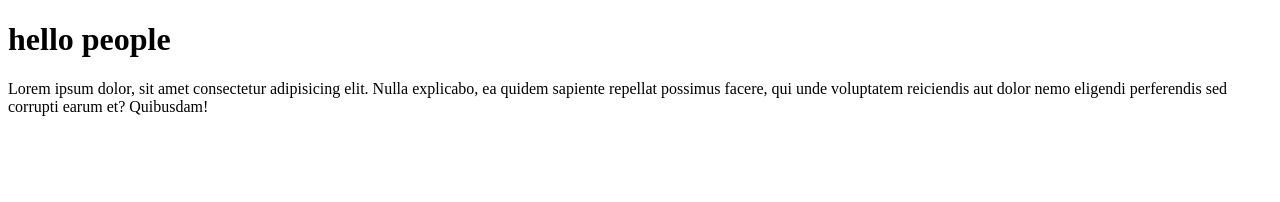
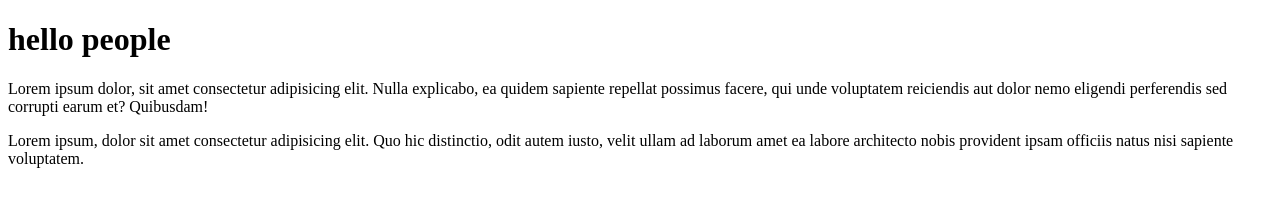
Before and after one commit to Squisito78/LAPTOP-repo, a plain HTML site: page index.html in a window 1280 px wide. Drawn offline with Linux system fonts and the light colour scheme.

Commit message:
agregue un segundo parrafo

```diff
--- a/index.html
+++ b/index.html
@@ -4,6 +4,7 @@
     <meta charset="UTF-8" />
     <meta name="viewport" content="width=device-width, initial-scale=1.0" />
     <title>Document</title>
+    <link rel="stylesheet" href="style.css" />
   </head>
   <body>
     <h1>hello people</h1>
@@ -13,5 +14,10 @@
       reiciendis aut dolor nemo eligendi perferendis sed corrupti earum et?
       Quibusdam!
     </p>
+    <p>
+      Lorem ipsum, dolor sit amet consectetur adipisicing elit. Quo hic
+      distinctio, odit autem iusto, velit ullam ad laborum amet ea labore
+      architecto nobis provident ipsam officiis natus nisi sapiente voluptatem.
+    </p>
   </body>
 </html>
```
